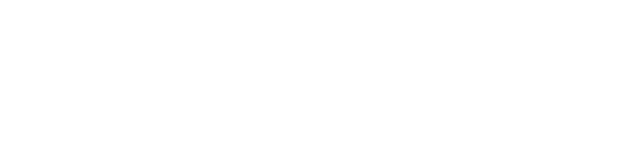
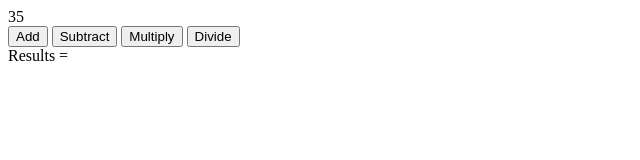
Before and after one commit to aryamaddel/Mini-begginner-Projects, a plain HTML site: page javascript/2_operands_calculator/index.html in a window 1280 px wide. Shown: the whole page, without its empty margins (0-640 px from the left). Drawn offline with Linux system fonts and the light colour scheme.

Commit message:
add html

```diff
--- a/javascript/2_operands_calculator/index.html
+++ b/javascript/2_operands_calculator/index.html
@@ -8,6 +8,25 @@
     <link rel="stylesheet" href="./CSS/style.css" />
   </head>
   <body>
+    <div class="contaniner">
+      <div class="operands">
+        <span id="numbers">3</span><span id="numbers">5</span>
+      </div>
+      <div class="operations">
+        <button class="addition-btn" onclick="addition()">Add</button>
+        <button class="subtraction-btn" onclick="subtraction()">
+          Subtract
+        </button>
+        <button class="multiplication-btn" onclick="multiplication()">
+          Multiply
+        </button>
+        <button class="division-btn" onclick="division()">Divide</button>
+      </div>
+    </div>
+    <span>
+      Results =
+      <p id="results-el"></p>
+    </span>
     <script src="./main.js"></script>
   </body>
 </html>
```
